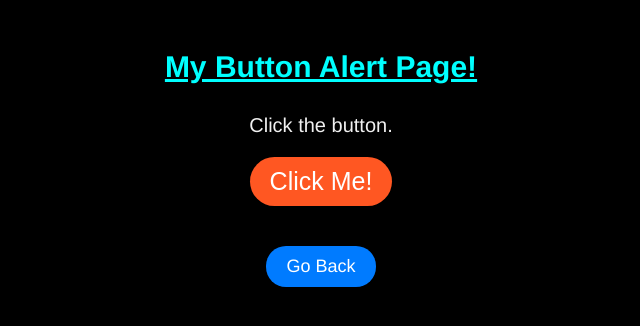
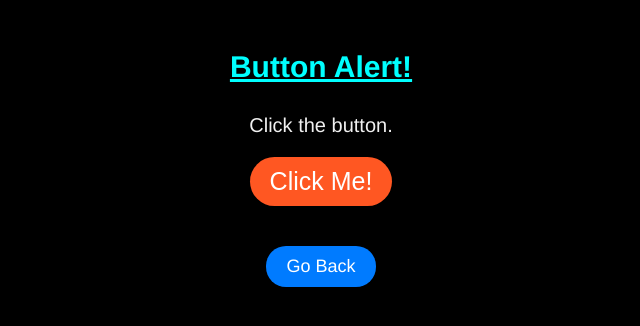
Before and after one commit to Sai-sys-cmd/First-Portfolio, a plain HTML site: page button-alert.html in a window 1280 px wide. Shown: the whole page, without its empty margins (319-959 px from the left). Drawn offline with Linux system fonts and the light colour scheme.

Commit message:
modified:   button-alert.html

```diff
--- a/button-alert.html
+++ b/button-alert.html
@@ -7,7 +7,7 @@
     <link rel="stylesheet" href="button-alert.css">
 </head>
 <body>
-    <h1 class="header">My Button Alert Page!</h1>
+    <h1 class="header">Button Alert!</h1>
     <p class="description">Click the button.</p>
     <button class="first-button" onclick="alert('Hello world!')">Click Me!</button>
     <a class="back-button" href="index.html">Go Back</a>
```
